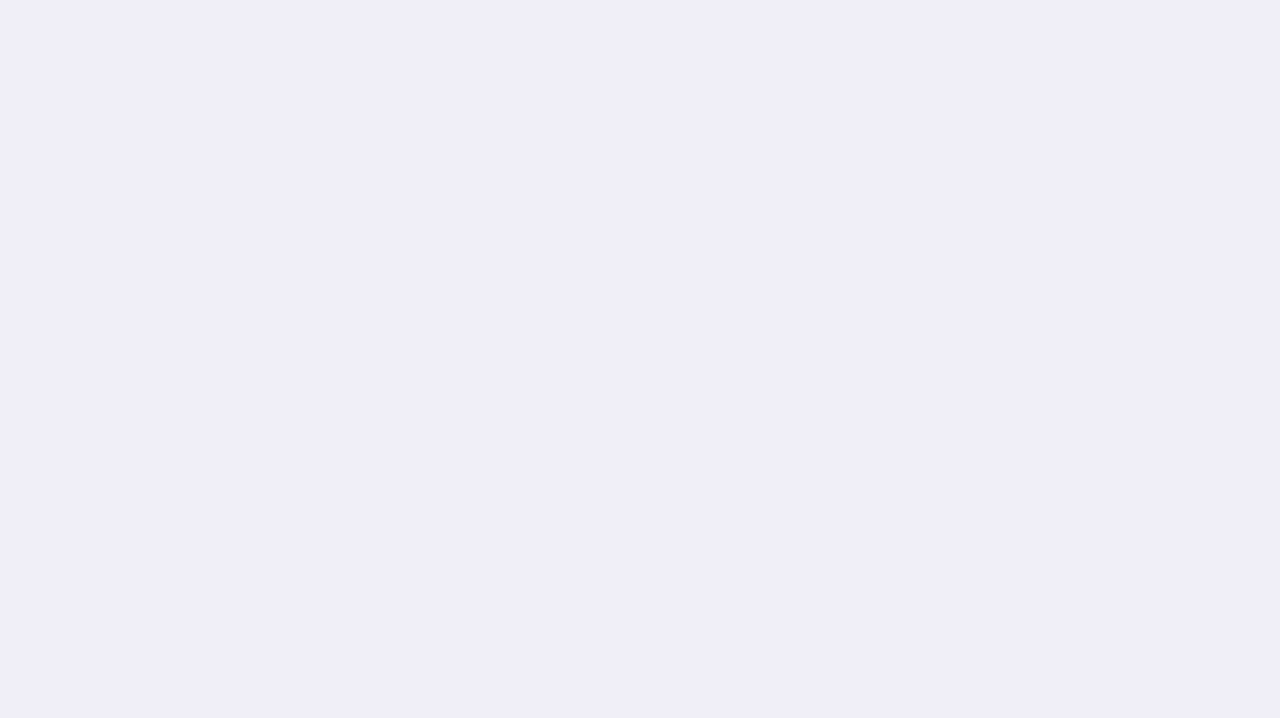
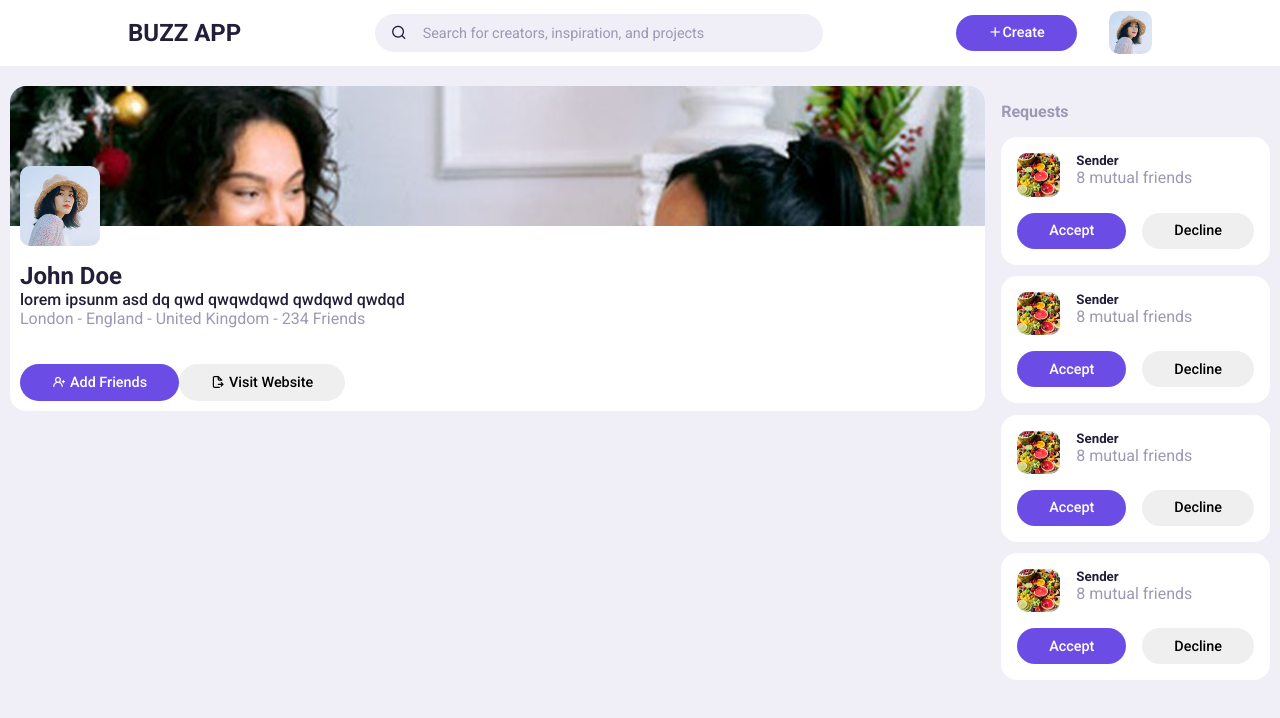
Before and after one commit to PiyushTTN/buzz-react-app, a React (Create React App) app: page /profile in a window 1280 px wide. Before the commit this address had no page. Shown: the top 718 px of the page. Built offline with nearby package versions, Linux system fonts and the light colour scheme.

Commit message:
profile page added

```diff
--- a/src/App.js
+++ b/src/App.js
@@ -1,25 +1,26 @@
 import React, { useContext } from "react";
 import Home from "./pages/home/Home";
 import Form from "./pages/loginForm/Form";
-import {
-  BrowserRouter as Router,
-  Route,
-  Routes,
-  Redirect,
-} from "react-router-dom";
+import { AuthContext } from "./components/context/AuthContext";
+import { BrowserRouter as Router, Route, Routes } from "react-router-dom";
+import Profile from "./pages/profile/Profile";
 
 function App() {
-  // const { user } = useContext(AuthContext);
+  const { user } = useContext(AuthContext);
 
   return (
     <>
       <Router>
         <Routes>
-          <Route path="/" element={<Home />} />
-          <Route path="login" element={<Form />} />
-          {/* <Route exact path='/' element={ user ? <Home /> : <Register /> } />
-          <Route exact path='/login' element={ user ? <Redirect to ='/' /> : <Form />} />
-          <Route exact path='/register' element={user ? <Redirect to ='/' /> : <Register />}  /> */}
+          <Route path="/home" element={<Home />} />
+          <Route path="/" element={<Form />} />
+          <Route exact path="/" element={user ? <Home /> : <Form />} />
+          {/* <Route
+            exact
+            path="/login"
+            element={user ? <Redirect to="/" /> : <Form />}
+          /> */}
+          <Route path="/profile" element={<Profile />} />
         </Routes>
       </Router>
     </>
--- a/src/pages/loginForm/LeftSide.js
+++ b/src/pages/loginForm/LeftSide.js
@@ -10,10 +10,19 @@ function LeftSide() {
     const provider = new GoogleAuthProvider();
     signInWithPopup(authentication, provider)
       .then((result) => {
-        console.log(result);
+        const email = result.user.email;
+        let emailLast = email.split("@");
+        let emailLastName = emailLast[1];
+        if (emailLastName === "tothenew.com") {
+          console.log("TTN");
+        } else {
+          console.log("Not TTN");
+        }
       })
       .catch((error) => {
         console.log(error);
+        const email = error.email;
+        console.log(email);
       });
     // var provider = new GoogleAuthProvider();
     // const auth = getAuth();
--- /dev/null
+++ b/src/pages/profile/Profile.jsx
@@ -0,0 +1,22 @@
+import React from "react";
+
+import Topbar from "../../components/topbar/Topbar";
+
+import ProfileCard from "./ProfileCard";
+import FriendRequests from "./../../components/right-section/FriendRequests";
+
+function Profile() {
+  return (
+    <>
+      <Topbar />
+      <div className="profileFlex">
+        <ProfileCard />
+        <div className="profileMessagesSection">
+          <FriendRequests />
+        </div>
+      </div>
+    </>
+  );
+}
+
+export default Profile;
--- /dev/null
+++ b/src/pages/profile/ProfileCard.jsx
@@ -0,0 +1,41 @@
+import React from "react";
+
+import "./profileCard.css";
+import ProfilePic from "../../assets/images/profile-1.jpg";
+import ProfileHeaderPic from "../../assets/images/feed-1.jpg";
+
+function ProfileCard() {
+  return (
+    <>
+      <div className="profileContainer container">
+        <div className="profileHeader">
+          <div className="profileHeaderPhoto">
+            <img src={ProfileHeaderPic} alt="" />
+          </div>
+          <div className="profilePhoto">
+            <img src={ProfilePic} alt="" />
+          </div>
+        </div>
+        <div className="profileBody">
+          <h2>John Doe</h2>
+          <p className="text-bold">
+            lorem ipsunm asd dq qwd qwqwdqwd qwdqwd qwdqd
+          </p>
+          <p className="text-muted">
+            London - England - United Kingdom - 234 Friends
+          </p>
+        </div>
+        <div className="profileFooter">
+          <button className="btn btn-primary">
+            <i class="uil uil-user-plus"></i> Add Friends
+          </button>
+          <button className="btn">
+            <i class="uil uil-file-export"></i> Visit Website
+          </button>
+        </div>
+      </div>
+    </>
+  );
+}
+
+export default ProfileCard;
--- /dev/null
+++ b/src/pages/profile/profileCard.css
@@ -0,0 +1,54 @@
+.profileFlex {
+  display: flex;
+  flex-direction: row;
+  gap: 1rem;
+  padding: 0 10px;
+}
+.profileMessagesSection {
+  position: relative;
+  top: 5.4rem;
+}
+.profileContainer {
+  position: relative;
+  top: 5.4rem;
+  height: max-content;
+  display: flex;
+  flex-direction: column;
+  gap: 1rem;
+  background: var(--color-white);
+  border: none;
+  border-radius: var(--card-border-radius);
+}
+
+.profileHeader {
+  width: 100%;
+  height: 150px;
+  position: relative;
+}
+.profileHeaderPhoto {
+  width: 100%;
+  height: 140px;
+  border-top-left-radius: 1rem;
+  border-top-right-radius: 1rem;
+  background-size: cover;
+  background-position: center;
+  background-repeat: no-repeat;
+  overflow: hidden;
+}
+.profilePhoto {
+  position: absolute;
+  aspect-ratio: 1/1;
+  width: 5rem;
+  bottom: -10px;
+  left: 10px;
+  border-radius: 10px;
+  overflow: hidden;
+  z-index: 1000;
+}
+
+.profileBody {
+  padding: 10px;
+}
+.profileFooter {
+  padding: 10px;
+}
```
